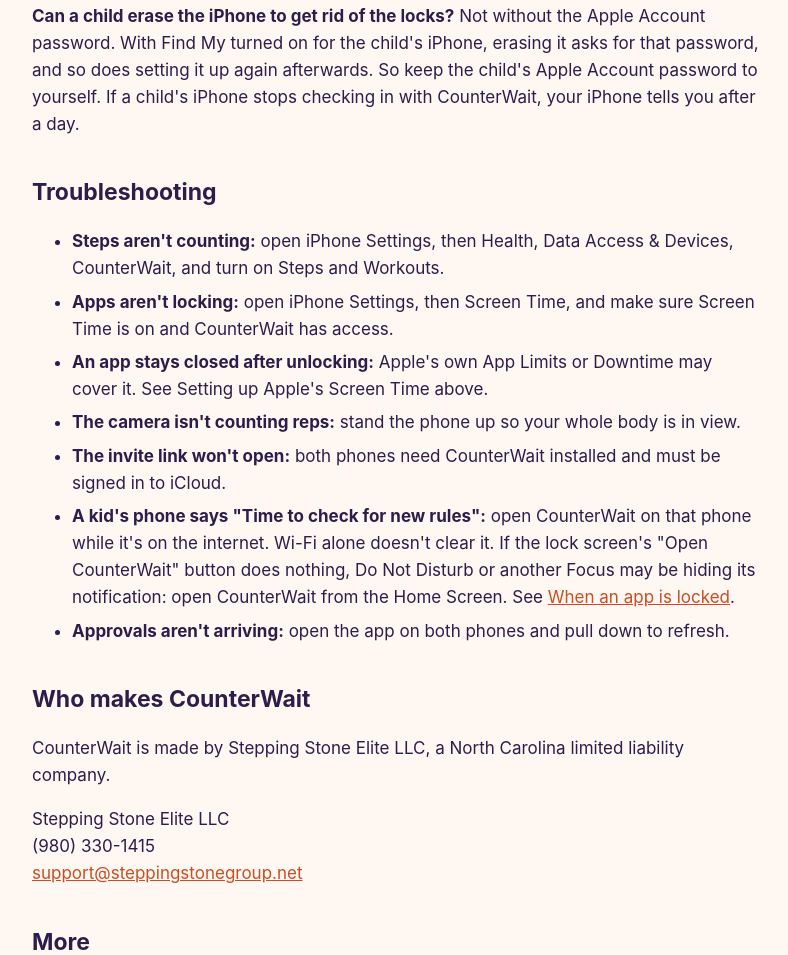
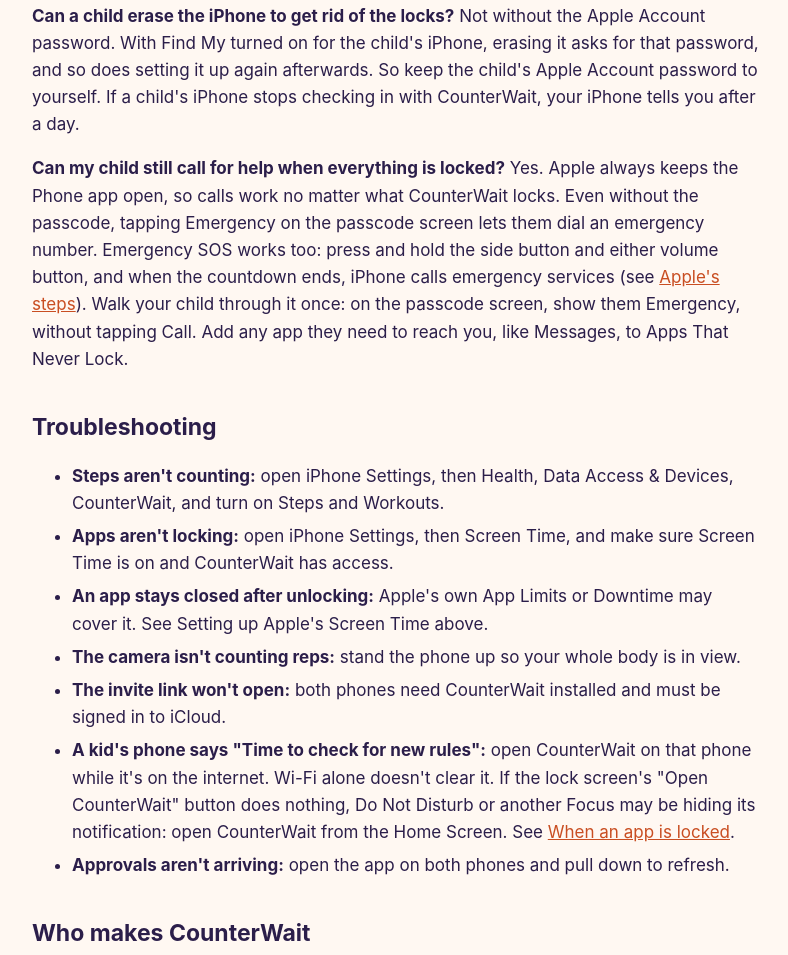
Before and after one commit to matthewaliseo/follow-thru-site, a plain HTML site: page support.html in a window 1280 px wide. Shown: the part 4282-5237 px from the top of the page, without its empty margins (244-1032 px from the left). Drawn offline with Linux system fonts and the light colour scheme.

Commit message:
Support: calling for help when everything is locked (#31)
Claude-Session: https://claude.ai/code/session_01R4MLurvBNLWveczxsSK72Y

Co-authored-by: Claude <noreply@anthropic.com>

```diff
--- a/support.html
+++ b/support.html
@@ -75,6 +75,7 @@
 <p><strong>Which of Apple's settings should I turn off?</strong> For the apps CounterWait manages, we recommend turning off Apple's own App Limits and Downtime (Settings &gt; Screen Time &gt; your child's name &gt; App Limits, and &gt; Downtime). Apple's limits and CounterWait's locks both apply, and the stricter one wins, so if an Apple limit has run out, minutes earned in CounterWait can't open that app. This is the most common reason an unlocked app stays closed. It's a recommendation, not a requirement: keeping both works, as long as you expect either one to close the app. If you keep Downtime, add CounterWait to Always Allowed so it still opens to earn minutes. Adults using Just for Me can do the same for their own limits, in Settings &gt; Screen Time.</p>
 <p><strong>What can stay on for safety?</strong> Apple's Content &amp; Privacy Restrictions don't conflict with CounterWait, for example iTunes &amp; App Store Purchases &gt; Deleting Apps: Don't Allow, and age ratings. Ask to Buy and Communication Limits can stay on too.</p>
 <p><strong>Can a child erase the iPhone to get rid of the locks?</strong> Not without the Apple Account password. With Find My turned on for the child's iPhone, erasing it asks for that password, and so does setting it up again afterwards. So keep the child's Apple Account password to yourself. If a child's iPhone stops checking in with CounterWait, your iPhone tells you after a day.</p>
+<p><strong>Can my child still call for help when everything is locked?</strong> Yes. Apple always keeps the Phone app open, so calls work no matter what CounterWait locks. Even without the passcode, tapping Emergency on the passcode screen lets them dial an emergency number. Emergency SOS works too: press and hold the side button and either volume button, and when the countdown ends, iPhone calls emergency services (see <a href="https://support.apple.com/HT209053">Apple's steps</a>). Walk your child through it once: on the passcode screen, show them Emergency, without tapping Call. Add any app they need to reach you, like Messages, to Apps That Never Lock.</p>
 <h2>Troubleshooting</h2>
 <ul>
 <li><strong>Steps aren't counting:</strong> open iPhone Settings, then Health, Data Access &amp; Devices, CounterWait, and turn on Steps and Workouts.</li>
```
